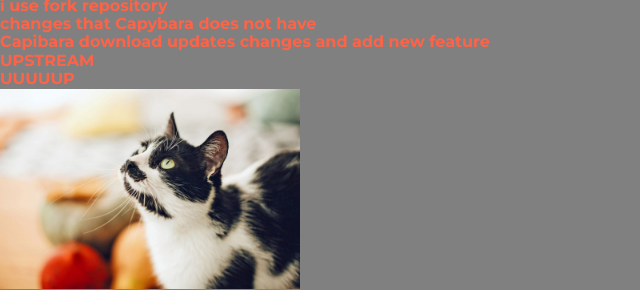
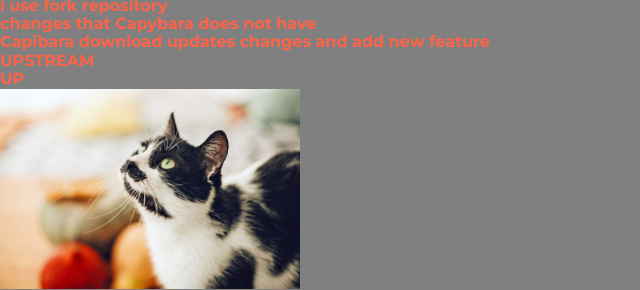
Before and after one commit to totato4/webpackLearn, a website built with webpack: page src/index.html in a window 1280 px wide. Shown: the part 178-468 px from the top of the page, 0-640 px from the left. Built offline with nearby package versions, Linux system fonts and the light colour scheme; a web font is replaced by a local one.

Commit message:
message (#4)

```diff
--- a/src/index.html
+++ b/src/index.html
@@ -17,7 +17,7 @@
         <div>changes that Capybara does not have</div>
         <div>Capibara download updates changes and add new feature</div>
         <div>UPSTREAM</div>
-        <div>UUUUUP</div>
+        <div>UP</div>
 
         <img style="width: 300px" src="img/cat.jpg" alt="cat picture">
     </main>
```
